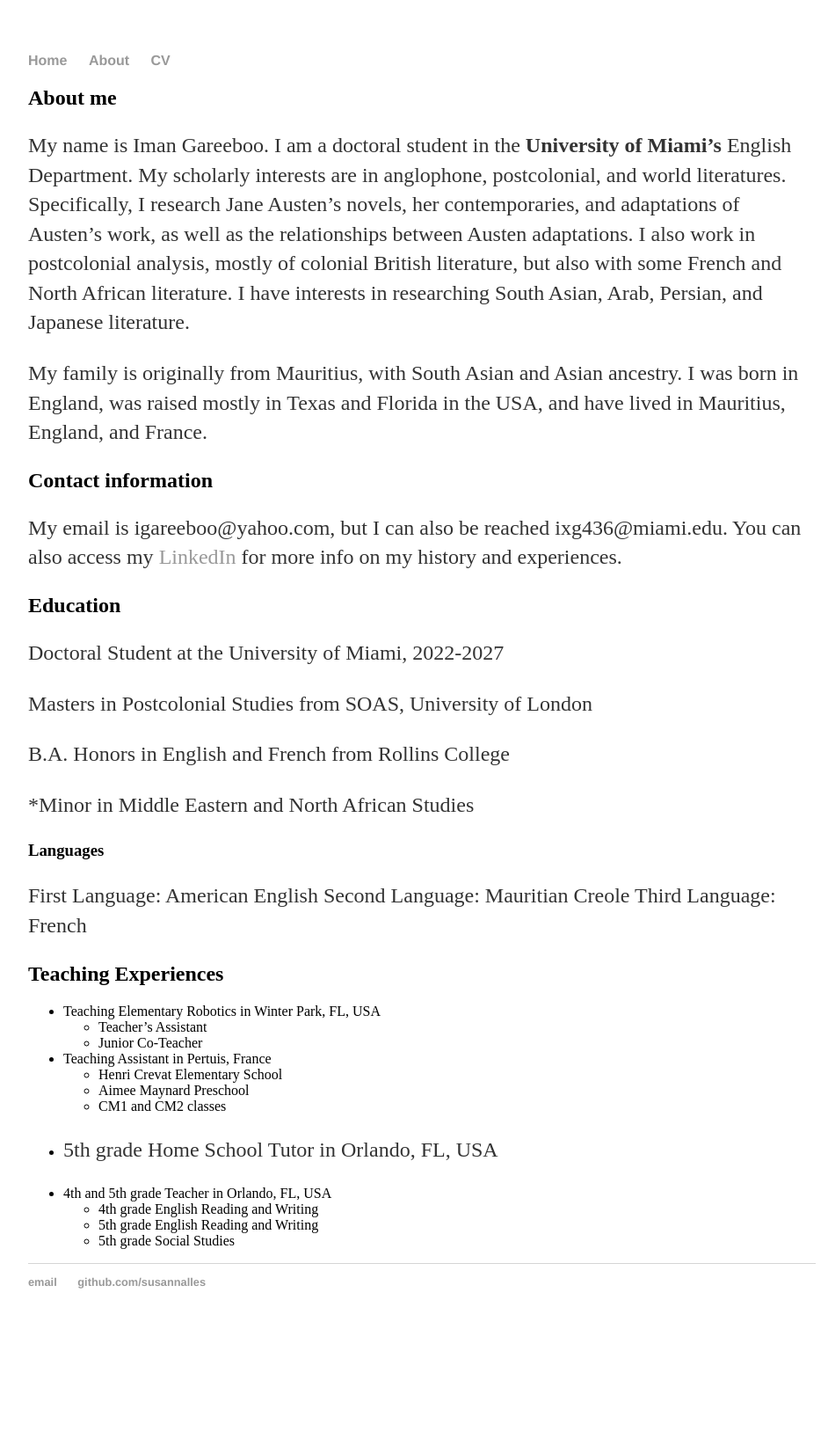
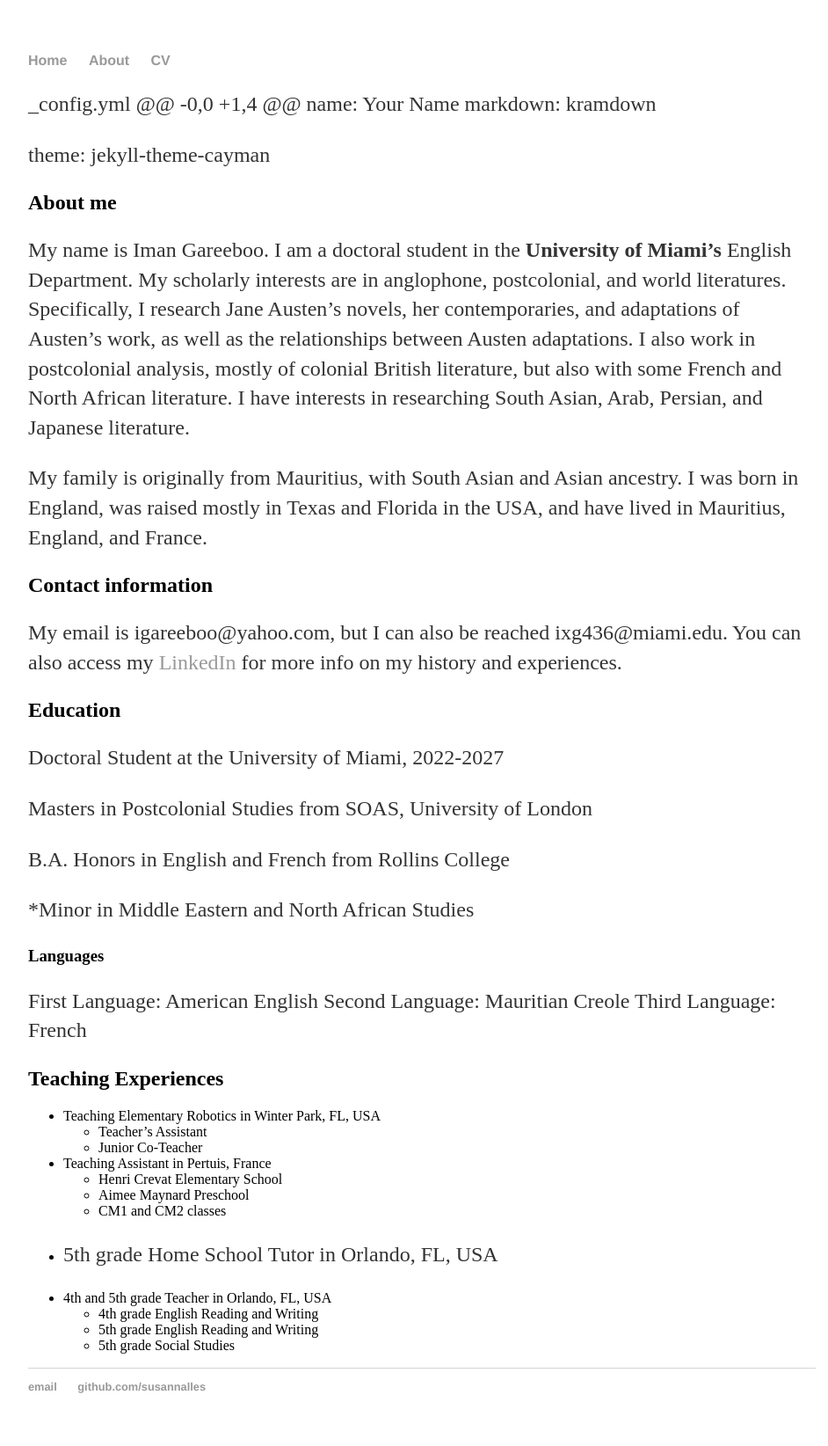
Before and after one commit to imangareeboo/imangareeboo.github.io, a Jekyll site: the page built from index.md, in a window 1280 px wide. Shown: the whole page at 88% size, without its empty margins (160-1102 px from the left). Built offline with Jekyll 4.4.1, drawn with Linux system fonts in a browser that asks for light colours; our own code applies the rules of GitHub Pages for plain Markdown files; before the commit the page ends 1525 px from its top, so only the background shows below that.

Commit message:
Update index.md

```diff
--- a/index.md
+++ b/index.md
@@ -1,4 +1,10 @@
 
+_config.yml
+@@ -0,0 +1,4 @@
+name: Your Name
+markdown: kramdown
+
+theme: jekyll-theme-cayman
 
 ## About me
 
```
